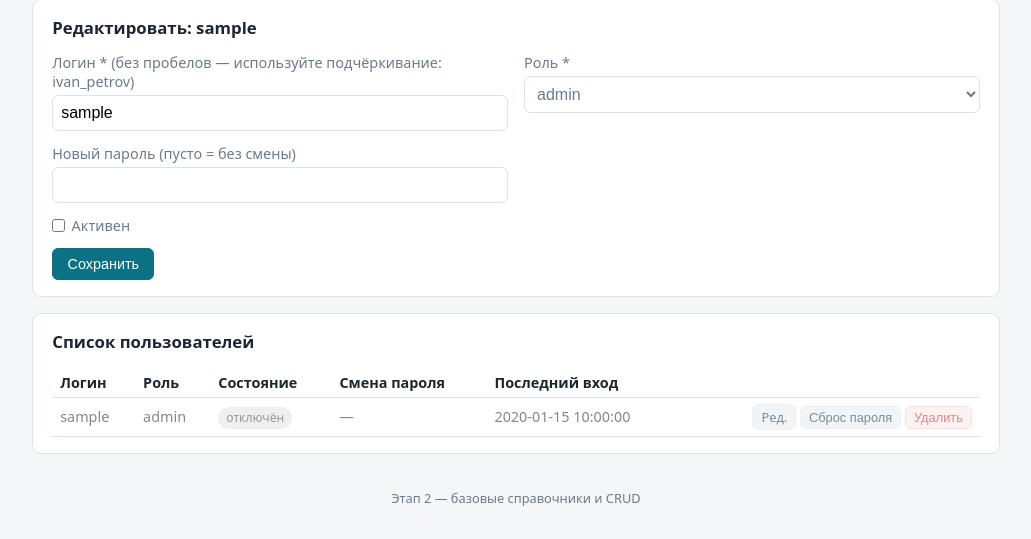
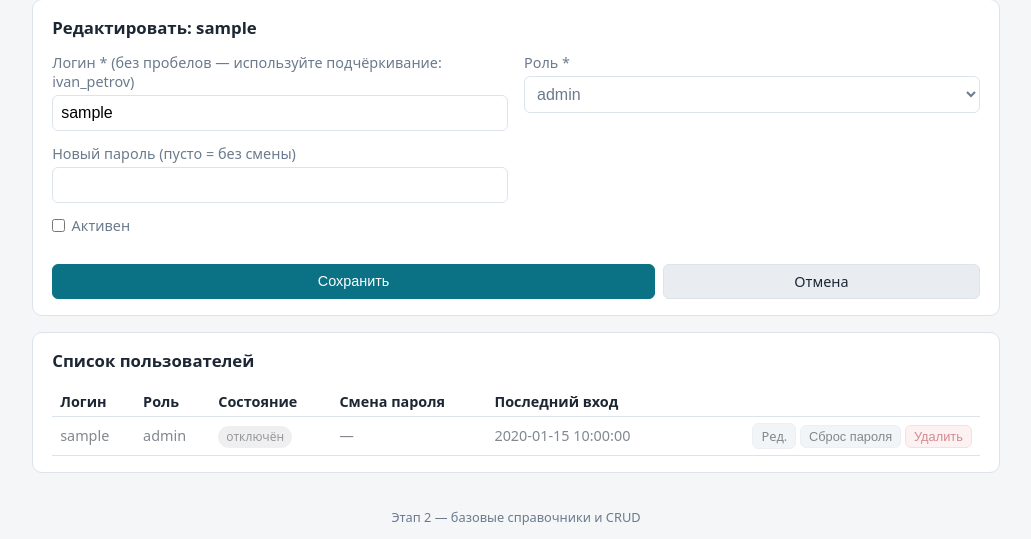
Before and after one commit to alexyalt/poliv, a Python web app: template server/app/templates/users.html in a window 1280 px wide. Shown: the part 108-647 px from the top of the page, without its empty margins (124-1155 px from the left). Run offline with Jinja, Linux system fonts and the light colour scheme; the template is opened without the code that fills it: most values are stand-ins (such as "Sample title", 1, 10 or a date in 2020).

Commit message:
save/cancel butn fix

```diff
--- a/server/app/templates/controllers.html
+++ b/server/app/templates/controllers.html
@@ -27,7 +27,10 @@
     </label>
     <label class="check"><input type="checkbox" name="enabled" value="on"
       {{ 'checked' if (editing and editing.enabled) or not editing }}> Включён</label>
-    <div><button type="submit" class="btn btn-primary">Сохранить</button></div>
+    <div class="form-actions">
+    <button type="submit" class="btn btn-primary form-btn-save">Сохранить</button>
+    <a class="btn form-btn-cancel" href="/controllers">Отмена</a>
+</div>
   </form>
 </div>
 
--- a/server/app/templates/programs.html
+++ b/server/app/templates/programs.html
@@ -38,7 +38,10 @@
     </label>
     <label class="check"><input type="checkbox" name="enabled" value="on"
       {{ 'checked' if (editing and editing.enabled) or not editing }}> Включена</label>
-    <div><button type="submit" class="btn btn-primary">Сохранить</button></div>
+    <div class="form-actions">
+    <button type="submit" class="btn btn-primary form-btn-save">Сохранить</button>
+    <a class="btn form-btn-cancel" href="/controllers">Отмена</a>
+</div>
   </form>
 </div>
 
--- a/server/app/templates/users.html
+++ b/server/app/templates/users.html
@@ -26,7 +26,10 @@
     </label>
     <label class="check"><input type="checkbox" name="enabled" value="on"
       {{ 'checked' if (editing_user and editing_user.enabled) or not editing_user }}> Активен</label>
-    <div><button type="submit" class="btn btn-primary">Сохранить</button></div>
+    <div class="form-actions">
+    <button type="submit" class="btn btn-primary form-btn-save">Сохранить</button>
+    <a class="btn form-btn-cancel" href="/controllers">Отмена</a>
+</div>
   </form>
 </div>
 
```
